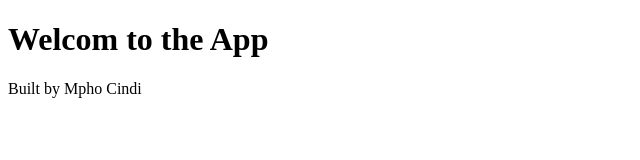
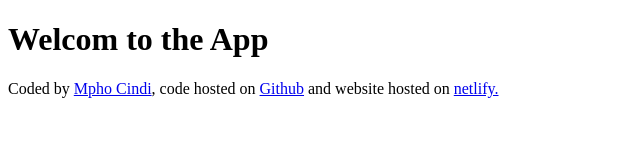
Before and after one commit to MphoCindi/WeatherProject, a plain HTML site: page index.html in a window 1280 px wide. Shown: the whole page, without its empty margins (0-640 px from the left). Drawn offline with Linux system fonts and the light colour scheme.

Commit message:
Add files via upload

```diff
--- a/index.html
+++ b/index.html
@@ -9,6 +9,9 @@
 <body>
     <h1>Welcom to the App</h1>
 
-    <footer>Built by Mpho Cindi</footer>
+    <footer>Coded by <a href="https://github.com/MphoCindi">Mpho Cindi</a>,
+        code hosted on <a href="https://github.com/MphoCindi/WeatherProject">Github</a>
+        and website hosted on <a href="https://weatherappmphocindi.netlify.app/">netlify.</a>
+    </footer>
 </body>
 </html>
```
